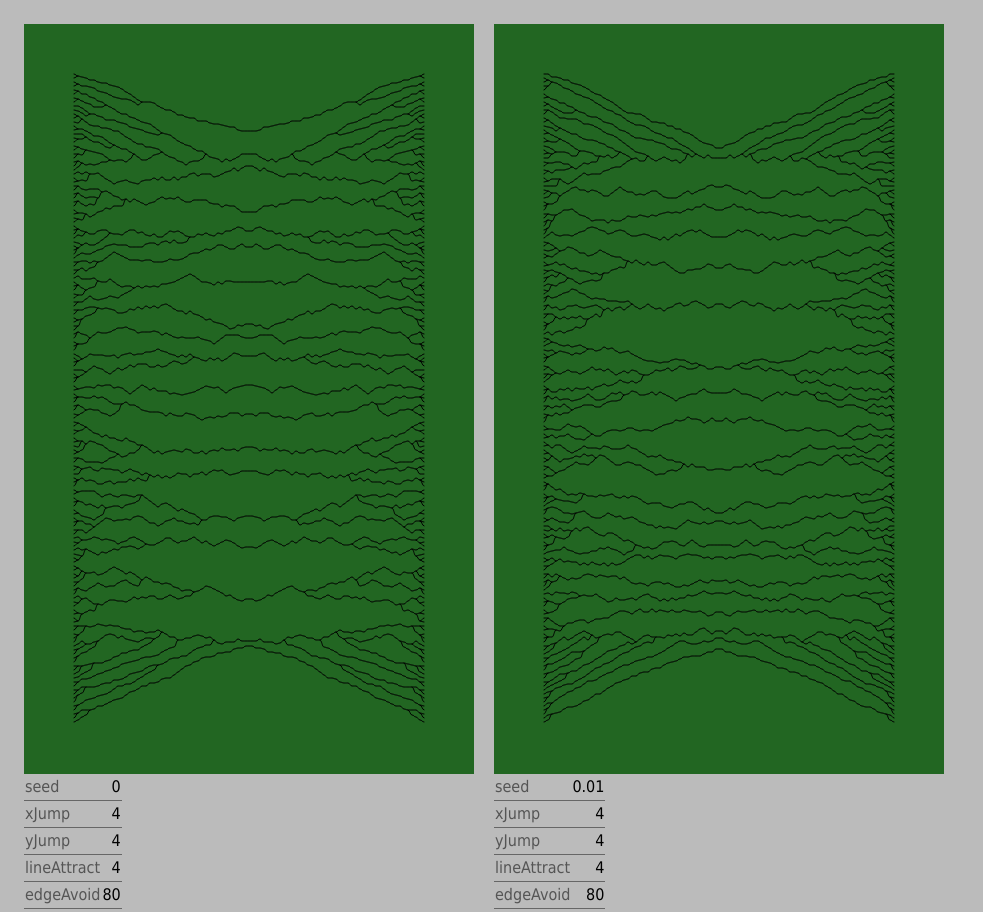
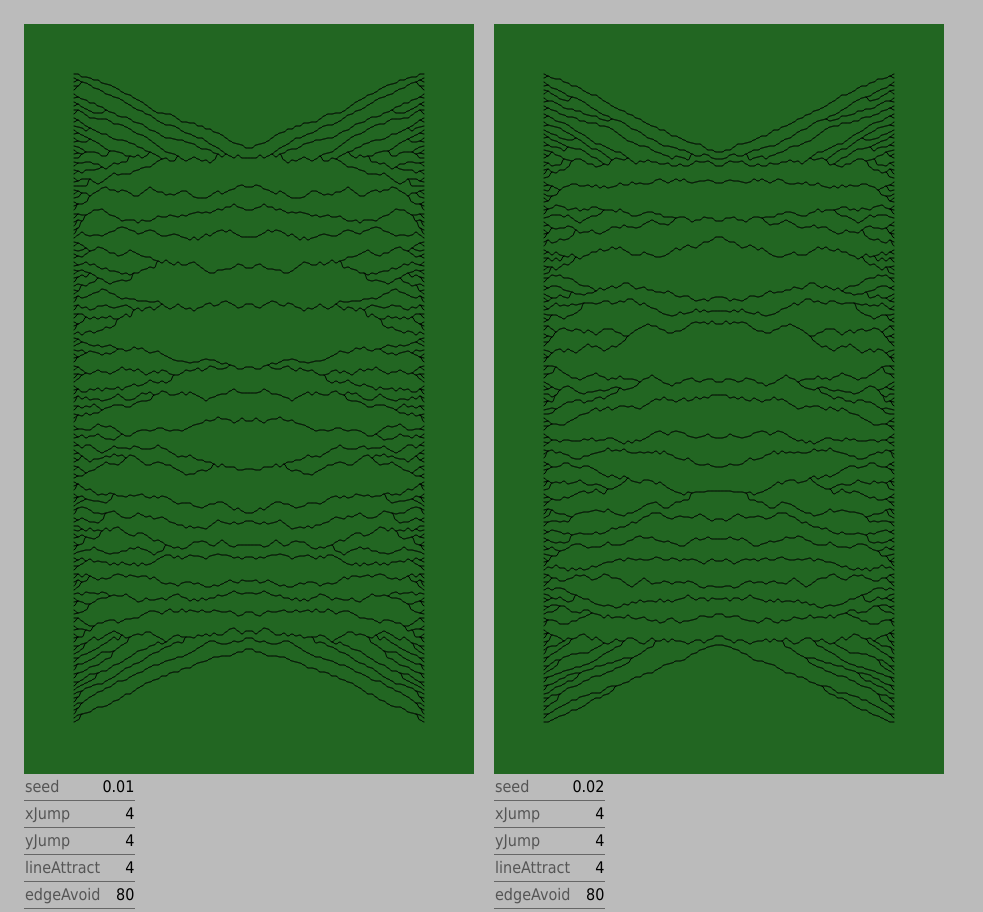
Before and after one commit to solenoid/generative-art-1, a plain HTML site: page index.html in a window 1280 px wide. Shown: the top 912 px of the page, without its empty margins (0-983 px from the left). Drawn offline with Linux system fonts and the light colour scheme.

Commit message:
start seed at 0.01 so pics are divisible by 3

```diff
--- a/index.html
+++ b/index.html
@@ -25,7 +25,7 @@
       const yJump = 4
       const lineAttract = 4
       const edgeAvoid = 80
-      for (let seed = 0; seed < 1; seed += 0.01) {
+      for (let seed = 0.01; seed < 1; seed += 0.01) {
         const id = idGenerator('art')
         seed = Number(seed.toFixed(2))
         idsAndSeeds.push([id, seed])
```
